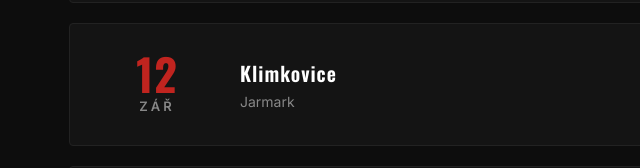
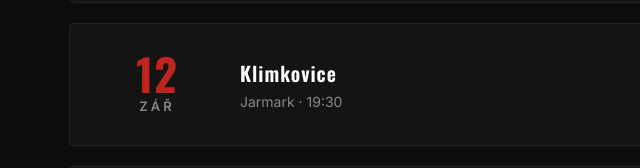
Before and after one commit to strnadlmarek/hospodsky-bordel, a plain HTML site: page koncerty.html in a window 1280 px wide. Shown: the part 2604-2772 px from the top of the page, 19-659 px from the left. Drawn offline with nearby package versions, Linux system fonts and the light colour scheme.

Commit message:
Add time 19:30 for Klimkovice concert

```diff
--- a/koncerty.html
+++ b/koncerty.html
@@ -237,7 +237,7 @@
                         </div>
                         <div class="show-info">
                             <h4>Klimkovice</h4>
-                            <p>Jarmark</p>
+                            <p>Jarmark · 19:30</p>
                         </div>
                     </div>
                     <div class="show-card fade-in">
```
